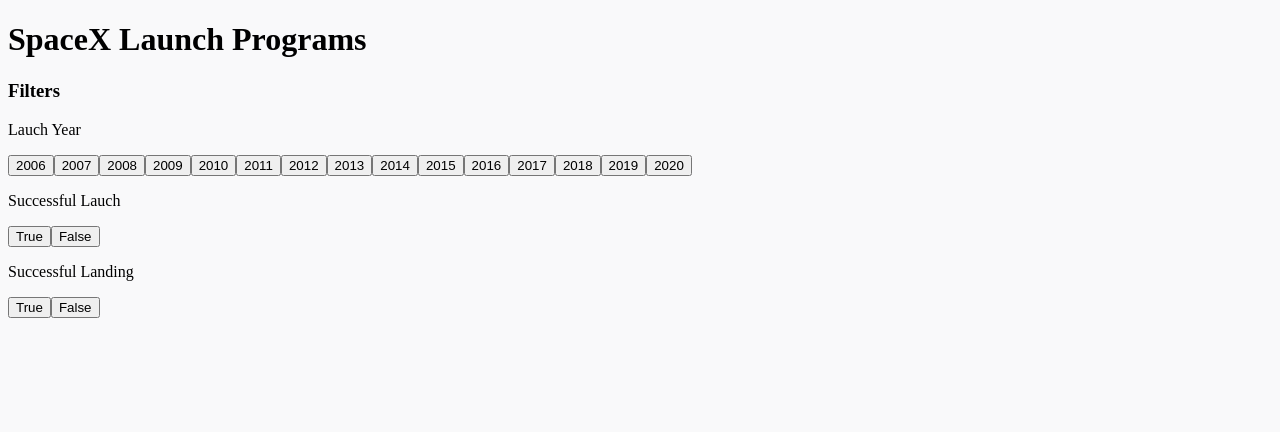
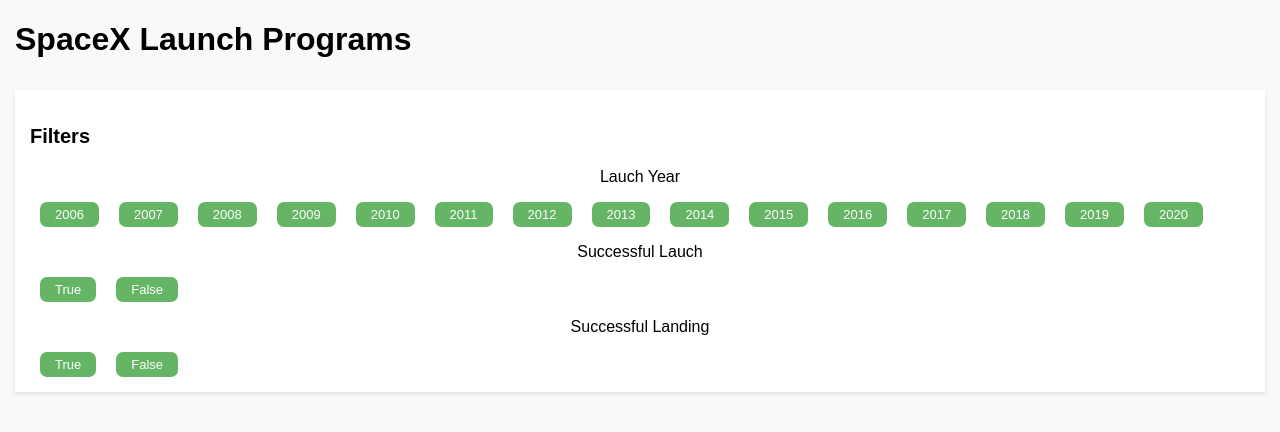
Before and after one commit to dipanshuchaubey/spacex-launch-tracker, a React (Create React App) app: page / in a window 1280 px wide. Shown: the top 432 px of the page. Built offline with nearby package versions, Linux system fonts and the light colour scheme; no server answers; the HTML template or start-up script is replaced by a standard one.

Commit message:
Added CSS Stylesheet

```diff
--- a/src/index.css
+++ b/src/index.css
@@ -1,3 +1,79 @@
 body {
+  margin: 0px;
+  padding: 0px;
   background-color: #f9f9fa;
+  font-family: Arial, Helvetica, sans-serif;
 }
+
+.container {
+  display: grid;
+  margin-left: 15px;
+  margin-right: 15px;
+}
+
+.main-heading {
+}
+
+/* Make section a card */
+section {
+  padding: 15px 15px;
+  margin: 10px 0px;
+  box-shadow: 0 2px 5px 0 rgba(0, 0, 0, 0.1);
+  transition: 0.3s;
+  background-color: #fff;
+}
+
+.section-heading {
+  font-size: 20px;
+}
+
+.sub-heading {
+  text-align: center;
+}
+
+.filter-button {
+  color: #fff;
+  cursor: pointer;
+  margin: 0 10px;
+  font-size: 13px;
+  border-width: 0px;
+  padding: 5px 15px;
+  border-radius: 7px;
+  background-color: rgb(102, 180, 102);
+}
+
+.filter-button:hover {
+  background-color: green;
+}
+
+.filter-button.selected {
+  background-color: green;
+}
+
+.lead-image {
+}
+
+.image {
+  width: 15%;
+}
+
+.launch-heading {
+}
+
+.launch-detail-head {
+  font-weight: bold;
+}
+
+.launch-detail-item {
+  font-weight: normal;
+}
+
+footer {
+  position: static;
+  background-color: rgb(126, 145, 148);
+  font-weight: bold;
+  width: 100%;
+  color: #fff;
+  text-align: center;
+  padding: 5px 0;
+}
```
